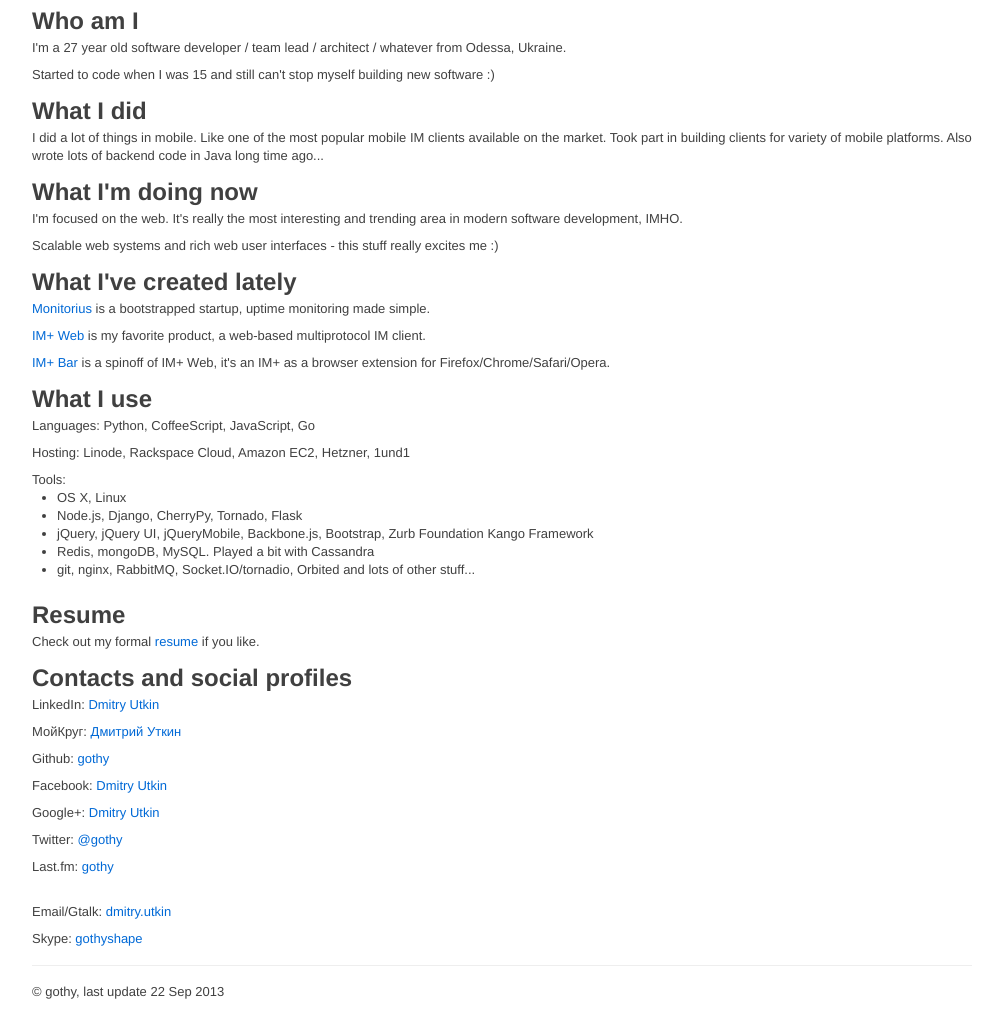
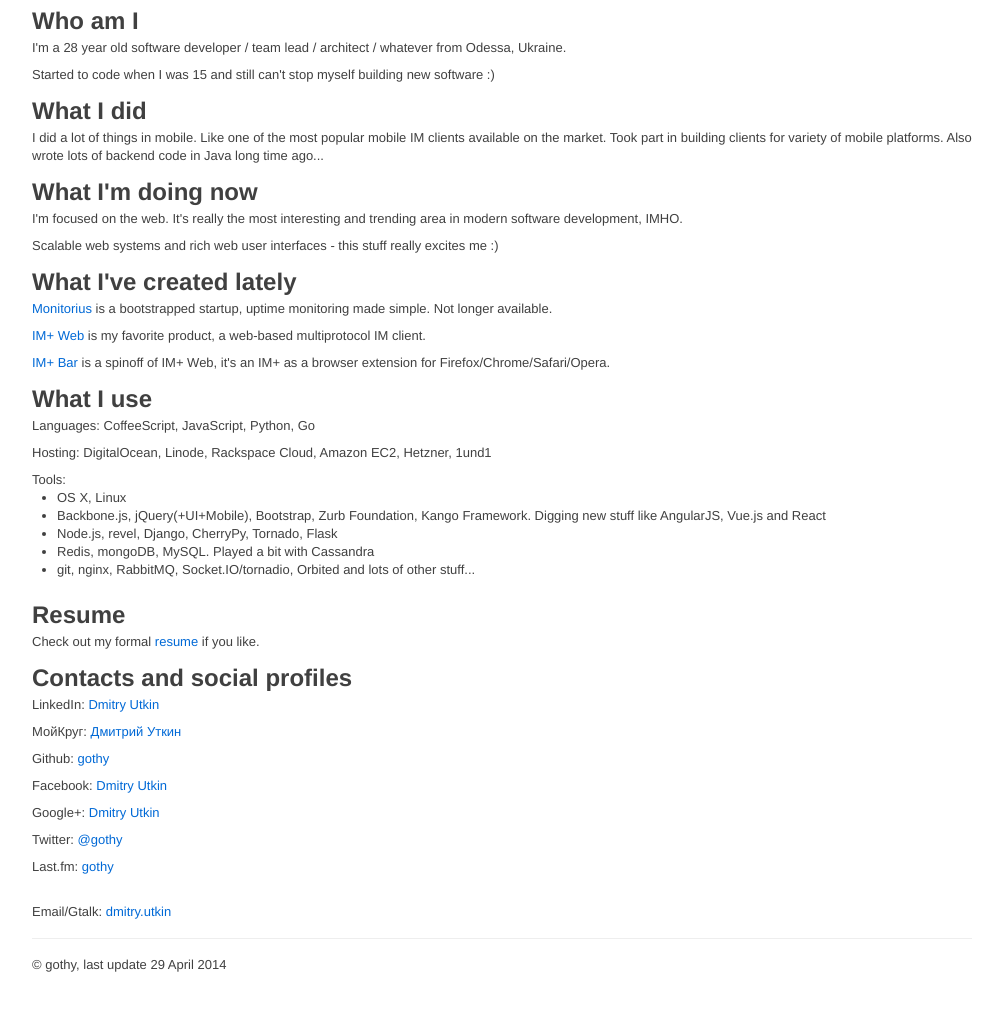
Before and after one commit to gothy/gothy.github.com, a plain HTML site: page index.html in a window 1280 px wide. Shown: the part 330-1340 px from the top of the page, without its empty margins (138-1141 px from the left). After the commit the page ends 1313 px from the top, so only its background shows below. Drawn offline with nearby package versions, Linux system fonts and the light colour scheme.

Commit message:
another year

```diff
--- a/index.html
+++ b/index.html
@@ -43,8 +43,8 @@ jQuery ->
 		$li = $(this).parent("li").toggleClass 'open'
 		return false
 
-	$('#email').attr 'href', $('#email').attr('href') + '@gmail.com'
-	$('#email').html $('#email').html() + '@gmail.com'
+	$('#email').attr('href', $('#email').attr('href') + '@gmail.com')
+	$('#email').html($('#email').html() + '@gmail.com')
 </script>
 
 </head>
@@ -69,7 +69,7 @@ jQuery ->
 
 		<h2>Who am I</h2>
 
-		<p>I'm a 27 year old software developer / team lead / architect / whatever
+		<p>I'm a 28 year old software developer / team lead / architect / whatever
 		from Odessa, Ukraine. </p>
 
 		<p>Started to code when I was 15 and still can't stop myself
@@ -90,7 +90,7 @@ jQuery ->
 
 		<h2>What I've created lately</h2>
 		<p><a href="http://monitorius.com" target="_blank">Monitorius</a> is a bootstrapped startup,
-			uptime monitoring made simple.</p>
+			uptime monitoring made simple. Not longer available.</p>
 		<p><a href="https://plus.im" target="_blank">IM+ Web</a> is my favorite product,
 			a web-based multiprotocol IM client.
 		</p>
@@ -99,12 +99,12 @@ jQuery ->
 		</p>
 
 		<h2>What I use </h2>
-		<p>Languages: Python, CoffeeScript, JavaScript, Go </p>
-		<p>Hosting: Linode, Rackspace Cloud, Amazon EC2, Hetzner, 1und1</p>
+		<p>Languages: CoffeeScript, JavaScript, Python, Go </p>
+		<p>Hosting: DigitalOcean, Linode, Rackspace Cloud, Amazon EC2, Hetzner, 1und1</p>
 		Tools: <ul>
 			<li>OS X, Linux</li>
-			<li>Node.js, Django, CherryPy, Tornado, Flask</li>
-			<li>jQuery, jQuery UI, jQueryMobile, Backbone.js, Bootstrap, Zurb Foundation Kango Framework</li>
+			<li>Backbone.js, jQuery(+UI+Mobile), Bootstrap, Zurb Foundation, Kango Framework. Digging new stuff like AngularJS, Vue.js and React</li>
+			<li>Node.js, revel, Django, CherryPy, Tornado, Flask</li>
 			<li>Redis, mongoDB, MySQL. Played a bit with Cassandra</li>
 			<li>git, nginx, RabbitMQ, Socket.IO/tornadio, Orbited and lots of other stuff...</li>
 		</ul>
@@ -130,11 +130,11 @@ jQuery ->
 		<br/>
 		<p>Email/Gtalk: <a id="email" href="mailto:dmitry.utkin">
 			dmitry.utkin</a></p>
-		<p>Skype: <a href="skype:gothyshape?chat">gothyshape</a></p>
+		<!-- <p>Skype: <a href="skype:gothyshape?chat">gothyshape</a></p> -->
 
 	</div>
 	<footer>
-		<p>&copy; gothy, last update 22 Sep 2013</p>
+		<p>&copy; gothy, last update 29 April 2014</p>
 	</footer>
 </div>
 
```
